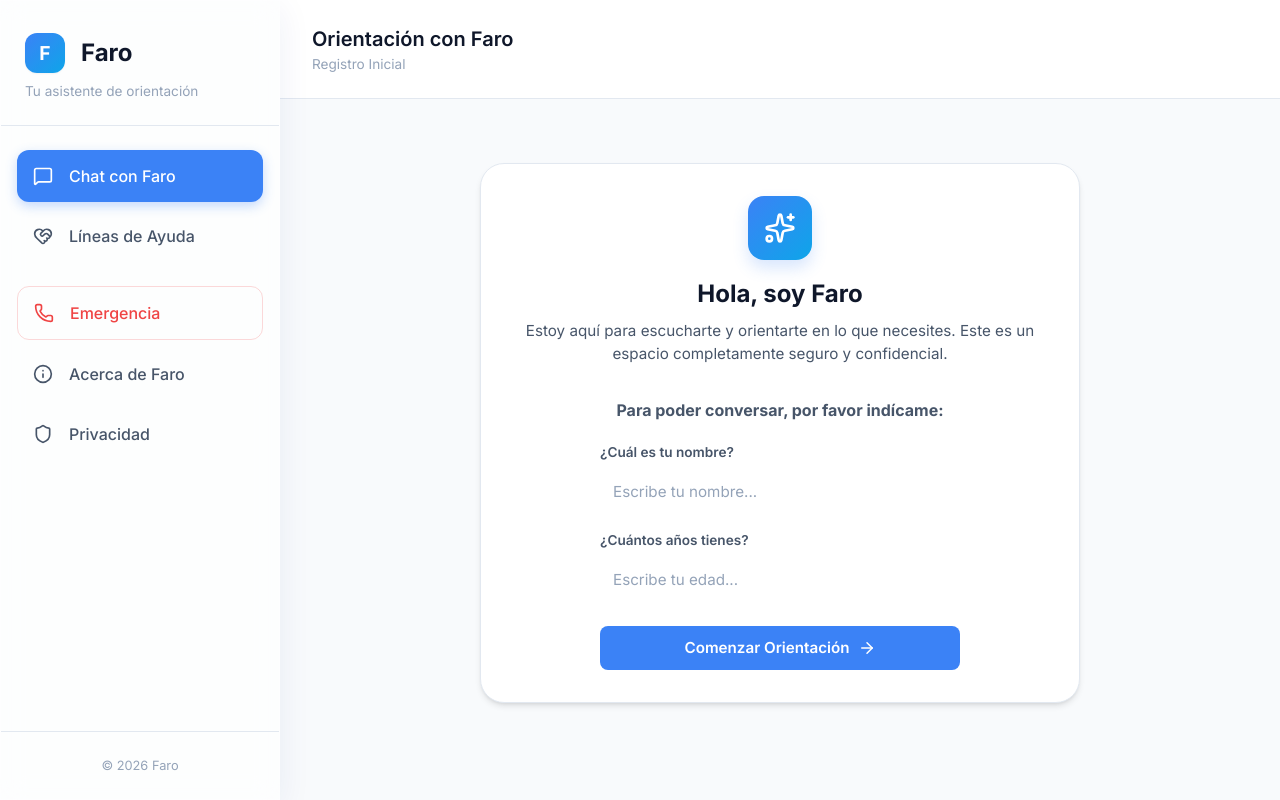
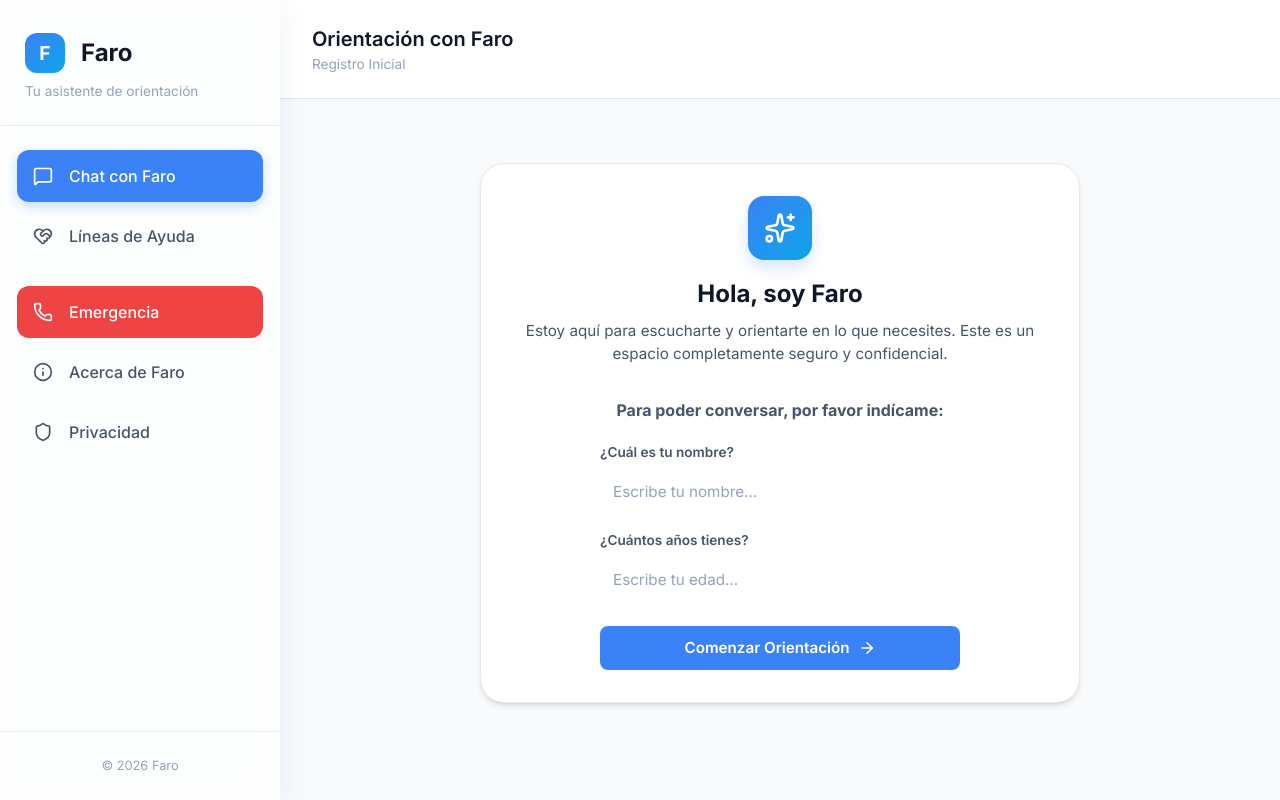
Before and after one commit to OrientacionEscolarESNM/Faro---Asistente, a React (Vite) app: page /#/chat in a window 1280 px wide. Built offline with nearby package versions, Linux system fonts and the light colour scheme.

Commit message:
style: adjust emergency navigation styles and disable dark mode media query overrides

```diff
--- a/src/components/layout/Layout.css
+++ b/src/components/layout/Layout.css
@@ -92,19 +92,20 @@
 
 .emergency-nav {
   margin-top: 1rem;
-  color: var(--accent-emergency);
-  border: 1px solid rgba(239, 68, 68, 0.2);
+  background-color: var(--accent-emergency) !important;
+  color: #ffffff !important;
+  border: none !important;
 }
 
 .emergency-nav:hover {
-  background-color: rgba(239, 68, 68, 0.1);
-  color: var(--accent-emergency);
+  background-color: var(--accent-emergency-hover) !important;
+  color: #ffffff !important;
 }
 
 .emergency-nav.active {
-  background-color: var(--accent-emergency);
-  color: white;
-  box-shadow: 0 4px 12px rgba(239, 68, 68, 0.3);
+  background-color: var(--accent-emergency-hover) !important;
+  color: #ffffff !important;
+  box-shadow: 0 4px 12px rgba(239, 68, 68, 0.3) !important;
 }
 
 .sidebar-footer {
```
Also changed, not shown: src/index.css (+4 -4 lines).
